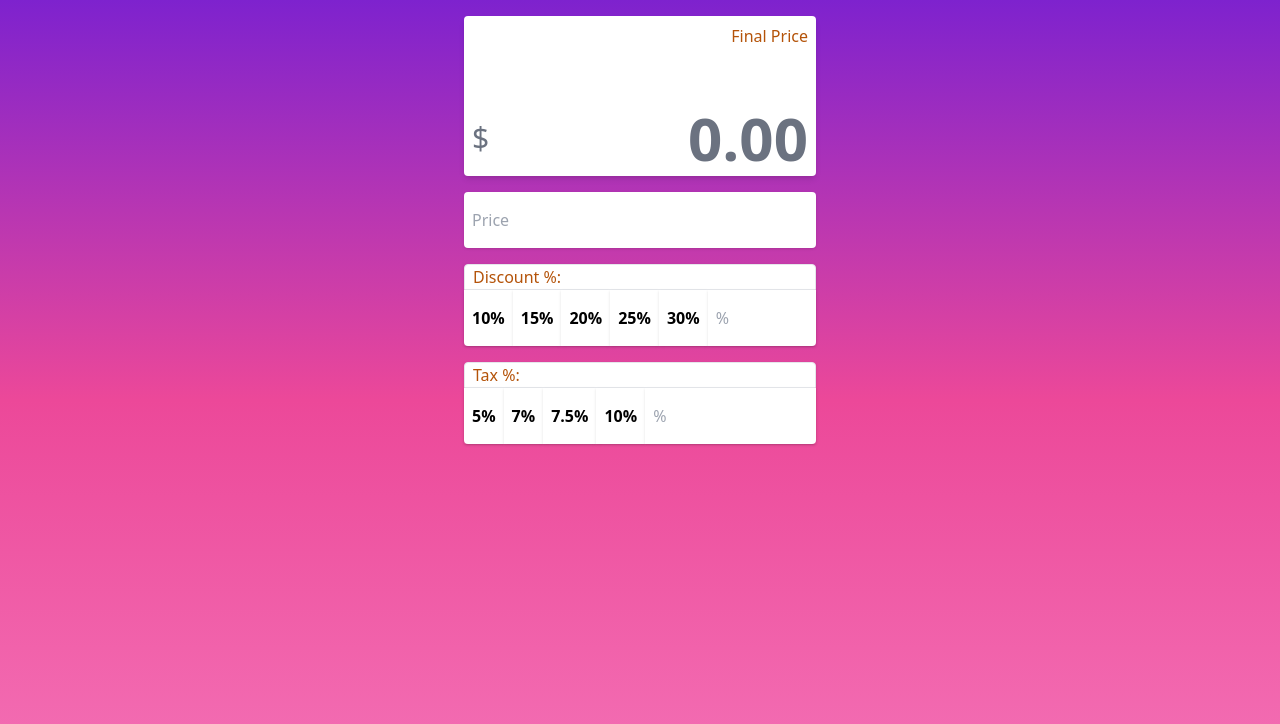
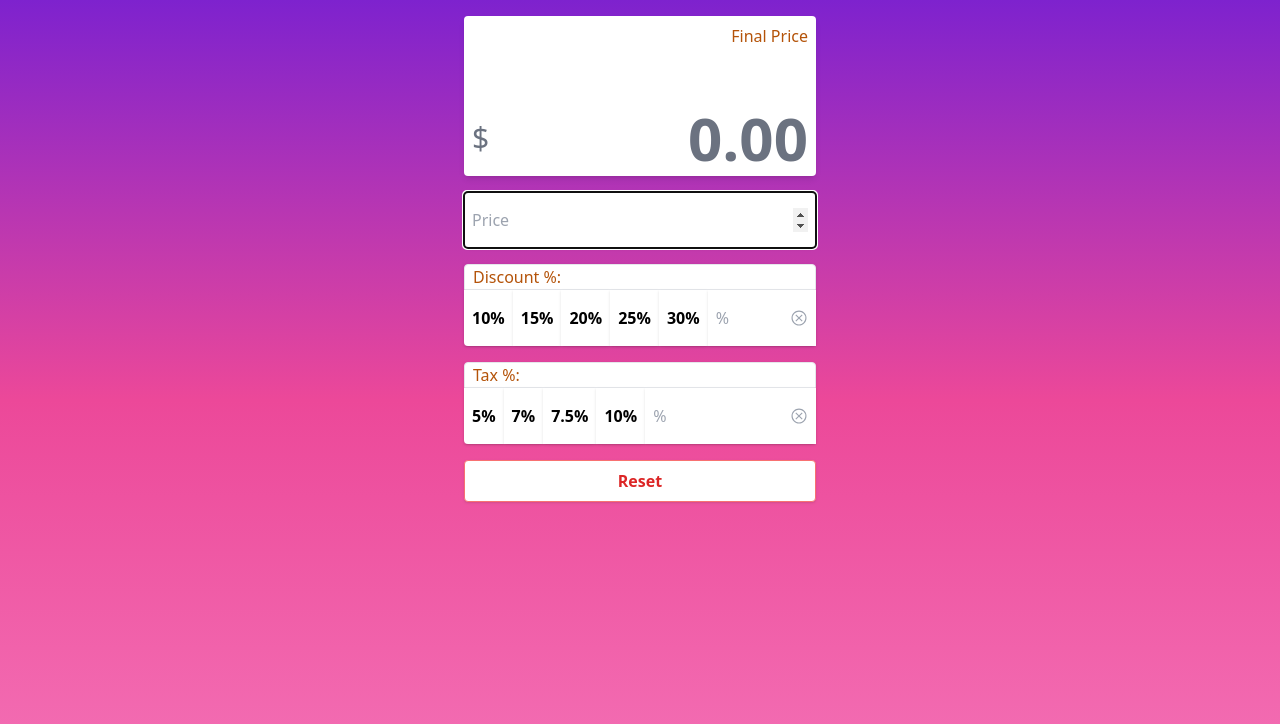
Before and after one commit to binoy14/calculator-utils, a SvelteKit app: page / in a window 1280 px wide. Shown: the top 724 px of the page. Built offline with nearby package versions, Linux system fonts and the light colour scheme.

Commit message:
feat: add close icon (#4)
- feat: autofocus on inputs
- chore: change manifest theme color

```diff
--- a/src/components/ButtonInput.svelte
+++ b/src/components/ButtonInput.svelte
@@ -1,5 +1,6 @@
 <script lang="ts">
   import { createEventDispatcher } from 'svelte';
+  import CloseIcon from './CloseIcon.svelte';
 
   const dispatch = createEventDispatcher();
 
@@ -13,7 +14,11 @@
   };
 
   $: {
-    dispatch('inputChange', value);
+    handleCalculation(value);
+  }
+
+  function handleClear() {
+    handleCalculation(undefined);
   }
 </script>
 
@@ -28,16 +33,12 @@
         on:click={() => handleCalculation(item)}>{item}%</button
       >
     {/each}
-    <div>
+    <div class="inline-flex rounded-br shadow">
       <label for={label} class="sr-only">{title}</label>
-      <input
-        type="number"
-        id={label}
-        bind:value
-        placeholder="%"
-        class="w-full appearance-none rounded-br px-2 py-4 shadow"
-        min="0"
-      />
+      <input type="number" id={label} bind:value placeholder="%" class="w-full appearance-none px-2 py-4" min="0" />
+      <button class="bg-white px-2" on:click={handleClear}>
+        <CloseIcon />
+      </button>
     </div>
   </div>
 </div>
@@ -53,6 +54,6 @@
   }
 
   .active {
-    @apply bg-gray-300;
+    @apply bg-gray-200;
   }
 </style>
--- /dev/null
+++ b/src/components/CloseIcon.svelte
@@ -0,0 +1,11 @@
+<svg xmlns="http://www.w3.org/2000/svg" width="18" height="18" viewBox="0 -960 960 960"
+  ><path
+    d="m330-288 150-150 150 150 42-42-150-150 150-150-42-42-150 150-150-150-42 42 150 150-150 150 42 42ZM480-80q-82 0-155-31.5t-127.5-86Q143-252 111.5-325T80-480q0-83 31.5-156t86-127Q252-817 325-848.5T480-880q83 0 156 31.5T763-763q54 54 85.5 127T880-480q0 82-31.5 155T763-197.5q-54 54.5-127 86T480-80Zm0-60q142 0 241-99.5T820-480q0-142-99-241t-241-99q-141 0-240.5 99T140-480q0 141 99.5 240.5T480-140Zm0-340Z"
+  /></svg
+>
+
+<style>
+  svg {
+    @apply fill-gray-400;
+  }
+</style>
--- a/src/routes/+page.svelte
+++ b/src/routes/+page.svelte
@@ -1,4 +1,5 @@
 <script lang="ts">
+  import { onMount } from 'svelte';
   import ButtonInput from '../components/ButtonInput.svelte';
   import { discountStore, finalPriceStore, taxStore } from '../stores/priceStore';
 
@@ -6,6 +7,8 @@
   let discount: number | undefined = undefined;
   let tax: number | undefined = undefined;
   let finalPrice = 0;
+
+  let priceInput: HTMLInputElement;
 
   const allowedDiscounts = [10, 15, 20, 25, 30];
   const allowedTaxes = [5, 7, 7.5, 10];
@@ -41,10 +44,21 @@
 
     finalPriceStore.set(totalPrice ?? 0);
   }
+
+  function handleReset() {
+    price = undefined;
+    discount = undefined;
+    tax = undefined;
+    finalPriceStore.set(0);
+  }
+
+  onMount(() => {
+    priceInput.focus();
+  });
 </script>
 
 <div class="container m-auto flex h-screen flex-col items-center p-4 md:w-96">
-  <div class="relative grid h-40 w-full overflow-hidden rounded bg-white p-2 shadow-md">
+  <div class="relative grid h-40 min-h-[10rem] w-full overflow-hidden rounded bg-white p-2 shadow-md">
     <span class="absolute right-2 top-2 text-amber-700">Final Price</span>
     <span
       class="flex w-full items-center gap-2 self-end justify-self-end overflow-x-auto overflow-y-hidden text-right text-6xl font-bold text-gray-500"
@@ -60,6 +74,7 @@
       placeholder="Price"
       type="number"
       id="price"
+      bind:this={priceInput}
       bind:value={price}
       on:input={calculateDiscount}
       class="w-full appearance-none rounded px-2 py-4 shadow"
@@ -82,4 +97,9 @@
     bind:value={tax}
     on:inputChange={(e) => taxStore.set(e.detail)}
   />
+
+  <button
+    on:click={handleReset}
+    class="mt-4 w-full rounded border border-red-400 bg-white px-4 py-2 font-bold text-red-600 shadow">Reset</button
+  >
 </div>
```
Also changed, not shown: static/manifest.json.
